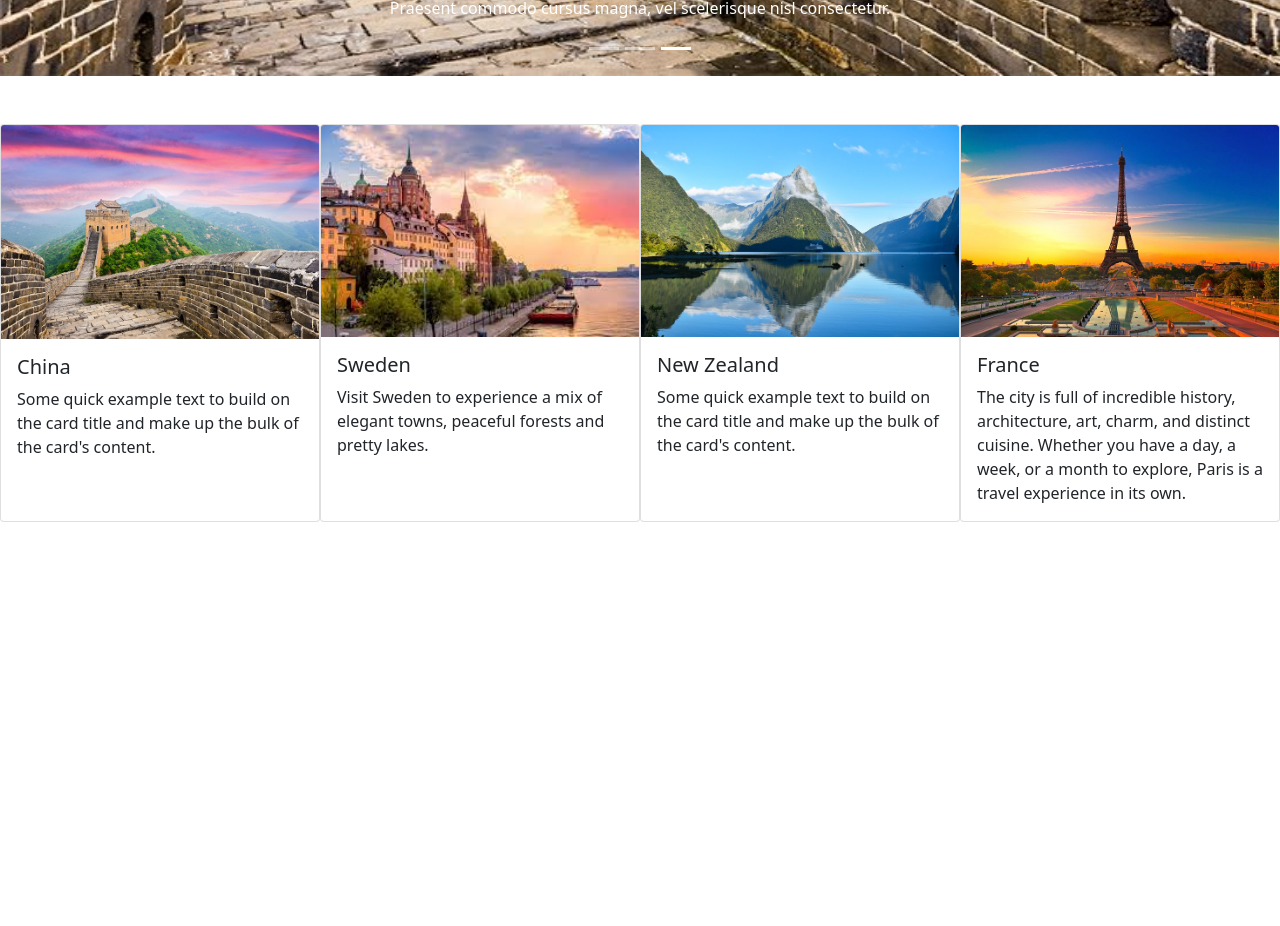
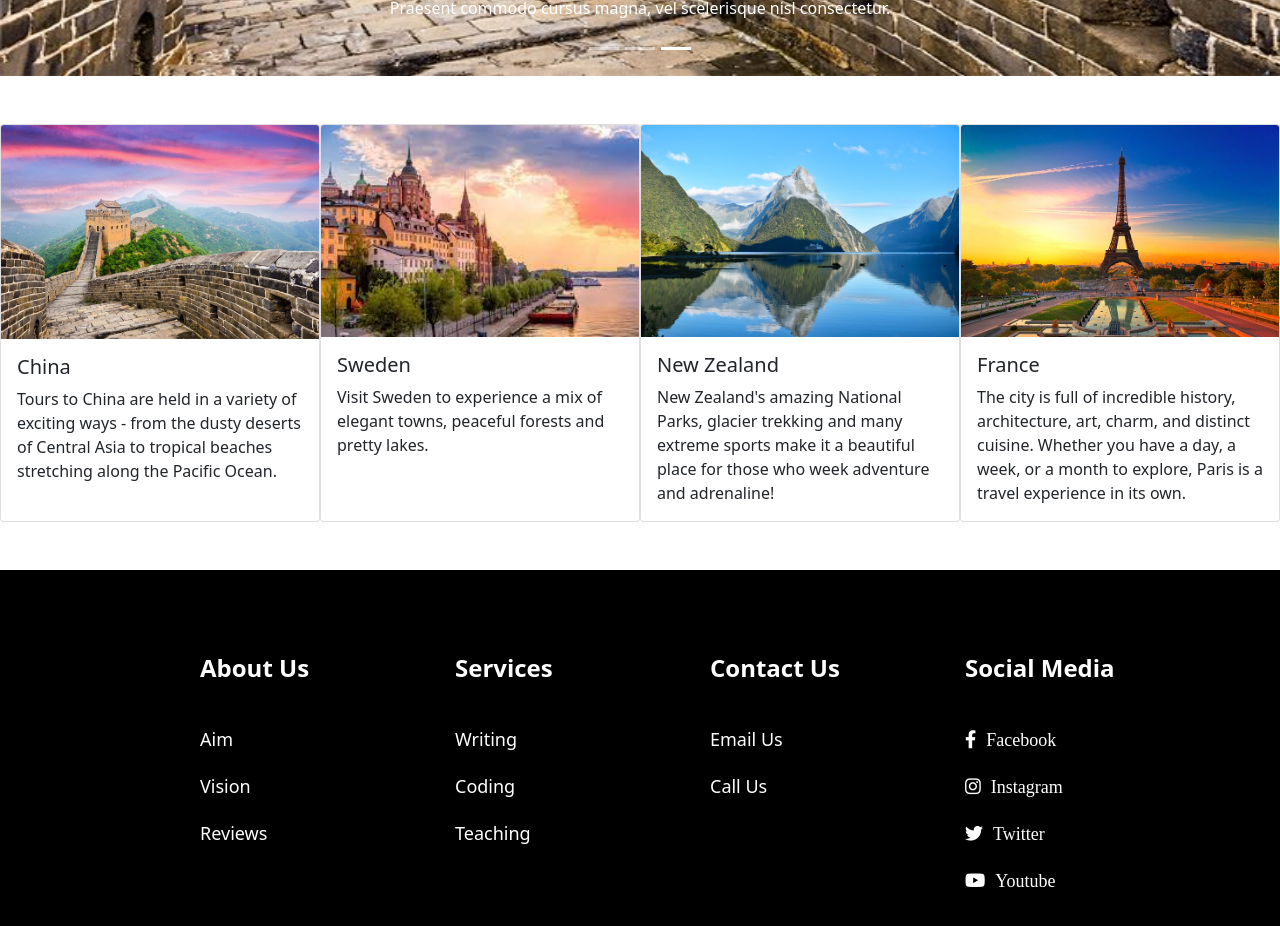
Before and after one commit to reileighh/MERN-stack, a React (Create React App) app in the folder client/: page / in a window 1280 px wide. Shown: the part 680-1606 px from the top of the page. Before the commit the page ends 1202 px from the top, so only its background shows below. Built offline with nearby package versions, Linux system fonts and the light colour scheme.

Commit message:
added in footer

```diff
--- a/client/src/components/Destination.js
+++ b/client/src/components/Destination.js
@@ -8,16 +8,18 @@ import './DestinationStyle.css';
 
 const Destination = () => {
   return (
-    <div className="d-flex justify-content-around mt-lg-5">
-      <Card style={{ width: '24rem'}} className= 'card-style' >
+    <div className="d-flex justify-content-around mt-lg-5 mb-lg-5">
+      <Card style={{ width: '24rem'}} className= 'card-style' role="button" onClick="location.href='/China'" >
+        {/* <Card.Link href='/China'> */}
         <Card.Img variant="top" src={China} />
         <Card.Body>
           <Card.Title>China</Card.Title>
           <Card.Text>
-            Some quick example text to build on the card title and make up the bulk
-            of the card's content.
+            Tours to China are held in a variety of exciting ways - from the dusty deserts of Central
+            Asia to tropical beaches stretching along the Pacific Ocean.
           </Card.Text>
         </Card.Body>
+        {/* </Card.Link> */}
       </Card>
 
 
@@ -36,8 +38,8 @@ const Destination = () => {
         <Card.Body>
           <Card.Title>New Zealand</Card.Title>
           <Card.Text>
-            Some quick example text to build on the card title and make up the bulk
-            of the card's content.
+            New Zealand's amazing National Parks, glacier trekking and many extreme sports make it
+            a beautiful place for those who week adventure and adrenaline!
           </Card.Text>
         </Card.Body>
       </Card>
--- /dev/null
+++ b/client/src/components/Footer.js
@@ -0,0 +1,78 @@
+import React from 'react'
+import {
+    Box,
+    Container,
+    Row,
+    Column,
+    FooterLink,
+    Heading,
+  } from "./FooterStyles";
+
+const Footer = () => {
+  return (
+    <Box>
+    {/* <h1 style={{ color: "green",
+                 textAlign: "center",
+                 marginTop: "-50px" }}>
+      GeeksforGeeks: A Computer Science Portal for Geeks
+    </h1> */}
+    <Container>
+      <Row>
+        <Column>
+          <Heading>About Us</Heading>
+          <FooterLink href="#">Aim</FooterLink>
+          <FooterLink href="#">Vision</FooterLink>
+          <FooterLink href="/reviews">Reviews</FooterLink>
+        </Column>
+        <Column>
+          <Heading>Services</Heading>
+          <FooterLink href="#">Writing</FooterLink>
+          {/* <FooterLink href="#">Internships</FooterLink> */}
+          <FooterLink href="#">Coding</FooterLink>
+          <FooterLink href="#">Teaching</FooterLink>
+        </Column>
+        <Column>
+          <Heading>Contact Us</Heading>
+          <FooterLink href="#">Email Us</FooterLink>
+          <FooterLink href="#">Call Us</FooterLink>
+          {/* <FooterLink href="#">Indore</FooterLink>
+          <FooterLink href="#">Mumbai</FooterLink> */}
+        </Column>
+        <Column>
+          <Heading>Social Media</Heading>
+          <FooterLink href="#">
+            <i className="fab fa-facebook-f">
+              <span style={{ marginLeft: "10px" }}>
+                Facebook
+              </span>
+            </i>
+          </FooterLink>
+          <FooterLink href="https://www.instagram.com/howkenliddat/">
+            <i className="fab fa-instagram">
+              <span style={{ marginLeft: "10px" }}>
+                Instagram
+              </span>
+            </i>
+          </FooterLink>
+          <FooterLink href="#">
+            <i className="fab fa-twitter">
+              <span style={{ marginLeft: "10px" }}>
+                Twitter
+              </span>
+            </i>
+          </FooterLink>
+          <FooterLink href="#">
+            <i className="fab fa-youtube">
+              <span style={{ marginLeft: "10px" }}>
+                Youtube
+              </span>
+            </i>
+          </FooterLink>
+        </Column>
+      </Row>
+    </Container>
+  </Box>
+  )
+}
+
+export default Footer
--- /dev/null
+++ b/client/src/components/FooterStyles.js
@@ -0,0 +1,61 @@
+import styled from 'styled-components';
+
+export const Box = styled.div`
+margin-top:32px;
+padding: 80px 60px;
+background: black;
+bottom: 0;
+width: 100%;
+
+
+@media (max-width: 1000px) {
+	padding: 70px 30px;
+}
+`;
+
+export const Container = styled.div`
+	display: flex;
+	flex-direction: column;
+	justify-content: center;
+	max-width: 1000px;
+	margin: 0 auto;
+	/* background: red; */
+`
+
+export const Column = styled.div`
+display: flex;
+flex-direction: column;
+text-align: left;
+margin-left: 60px;
+`;
+
+export const Row = styled.div`
+display: grid;
+grid-template-columns: repeat(auto-fill,
+						minmax(185px, 1fr));
+grid-gap: 20px;
+
+@media (max-width: 1000px) {
+	grid-template-columns: repeat(auto-fill,
+						minmax(200px, 1fr));
+}
+`;
+
+export const FooterLink = styled.a`
+color: #fff;
+margin-bottom: 20px;
+font-size: 18px;
+text-decoration: none;
+
+&:hover {
+	color: green;
+	transition: 200ms ease-in;
+}
+`;
+
+export const Heading = styled.p`
+font-size: 24px;
+color: #fff;
+margin-bottom: 40px;
+font-weight: bold;
+`;
--- a/client/src/pages/Home.js
+++ b/client/src/pages/Home.js
@@ -2,6 +2,7 @@ import React from "react";
 import NavigationBar from "../components/Navbar";
 import ControlledCarousel from "../components/Carousel";
 import Destination from '../components/Destination';
+import Footer from '../components/Footer';
 
 export default function Home() {
   return (
@@ -10,6 +11,7 @@ export default function Home() {
       <NavigationBar />
       <ControlledCarousel />
       <Destination />
+      <Footer />
     </div>
   );
 }
```
